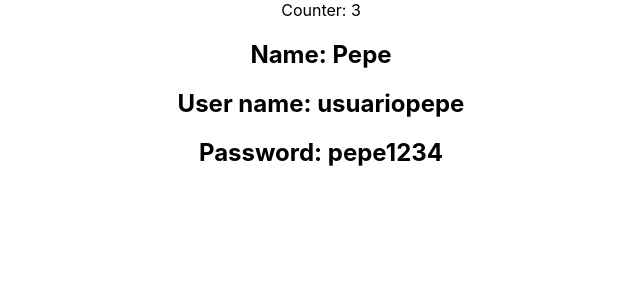
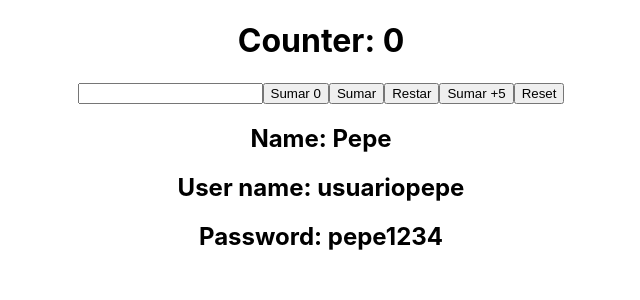
Before and after one commit to JulianaCotabarren/redux_ed_it, a React (Create React App) app: page / in a window 1280 px wide. Shown: the top 300 px of the page, without its empty margins (319-959 px from the left). Built offline with nearby package versions, Linux system fonts and the light colour scheme.

Commit message:
agregar actions al counter

```diff
--- a/src/components/Counter.jsx
+++ b/src/components/Counter.jsx
@@ -1,10 +1,25 @@
-import React from 'react'
-import { useSelector } from 'react-redux'
+import React, { useState } from 'react'
+import { useDispatch, useSelector } from 'react-redux'
+import { counterSumar,counterRestar,counterSumarNumero,counterReset } from '../redux/actions/counterActions'
+
 
 const Counter = () => {
     const counter = useSelector(state => state.counter)
+    const [number,setNumber] = useState(0)
+    const dispatch = useDispatch()
+
+    const handleChange = (e) => setNumber(e.target.value)
+
   return (
-    <div>Counter: {counter.counter}</div>
+    <div>
+      <h1>Counter: {counter.counter}</h1>
+      <input type="number" onChange={handleChange}/>
+      <button onClick={()=> dispatch(counterSumarNumero(Number(number)))}>Sumar {number}</button>
+      <button onClick={()=> dispatch(counterSumar())}>Sumar</button>
+      <button onClick={()=> dispatch(counterRestar())}>Restar</button>
+      <button onClick={()=> dispatch(counterSumarNumero(5))}>Sumar +5</button>
+      <button onClick={()=> dispatch(counterReset())}>Reset</button>
+    </div>
   )
 }
 
--- /dev/null
+++ b/src/redux/actions/counterActions.jsx
@@ -0,0 +1,18 @@
+import { types } from "../types/counterTypes";
+
+export const counterSumar = () => ({
+    type: types.SUMAR
+})
+
+export const counterRestar = () => ({
+    type: types.RESTAR
+})
+
+export const counterReset = () => ({
+    type: types.RESET
+})
+
+export const counterSumarNumero = (numero) => ({
+    type: types.SUMAR_NUM,
+    payload: numero
+})
--- a/src/redux/reducers/counterReducer.jsx
+++ b/src/redux/reducers/counterReducer.jsx
@@ -1,7 +1,7 @@
 import { types } from "../types/counterTypes"
 
 const initialState = {
-    counter: 3
+    counter: 0
 }
 
 export default (state = initialState, { type, payload }) => {
@@ -21,6 +21,11 @@ export default (state = initialState, { type, payload }) => {
             ...state,
             counter : 0
         }
+    case types.SUMAR_NUM :
+        return {
+            ...state,
+            counter : state.counter + payload
+        }
 
   default:
     return state
--- a/src/redux/types/counterTypes.jsx
+++ b/src/redux/types/counterTypes.jsx
@@ -1,5 +1,6 @@
 export const types = {
     SUMAR: "@Counter/SUMAR",
     RESTAR: "@Counter/RESTAR",
-    RESET: "@Counter/RESET"
+    RESET: "@Counter/RESET",
+    SUMAR_NUM: "@Counter/SUMAR_NUM"
 }
```
